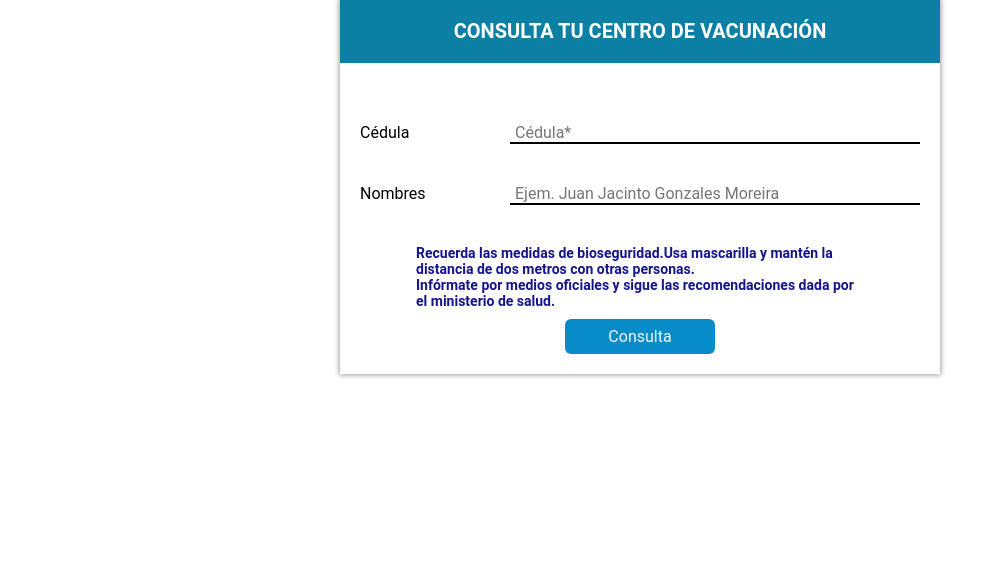
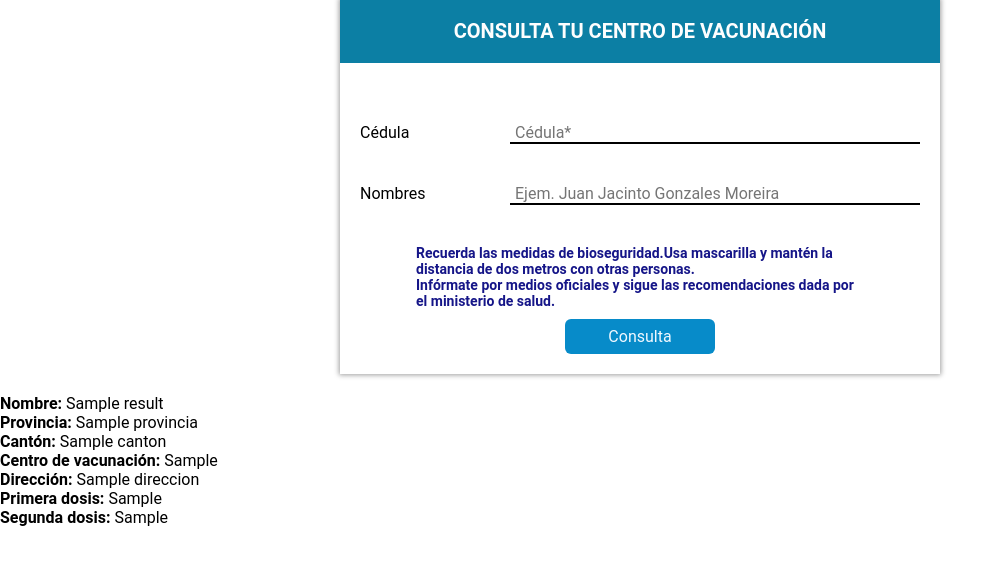
Before and after one commit to CarlosAlmeida2000/WebServicesPython, a Django app: template AppWebConsumo/vacunacion/templates/index.html in a window 1280 px wide. Shown: the part 21-586 px from the top of the page, without its empty margins (0-1007 px from the left). Run offline with Django 3.2, Linux system fonts and the light colour scheme; the template is opened without the code that fills it: most values are stand-ins (such as "Sample title", 1, 10 or a date in 2020).

Commit message:
consumo de terminado

```diff
--- a/AppWebConsumo/static/css/style.css
+++ b/AppWebConsumo/static/css/style.css
@@ -87,7 +87,7 @@
     height: 100%;
     overflow: auto;
     background-color: rgb(0, 0, 0);
-    background-color: rgba(0, 0, 0, 0.4);/
+    background-color: rgba(0, 0, 0, 0.4);
 }
 
 .modal .modal-content {
--- a/AppWebConsumo/vacunacion/service.py
+++ b/AppWebConsumo/vacunacion/service.py
@@ -2,7 +2,8 @@ import requests
 import json
 
 def generate_request(url, params={}):
-    response = requests.post(url, params=params)
+    headers = {'content-type': 'application/json'}
+    response = requests.post(url, data=json.dumps(params),headers=headers)
     if response.status_code == 200:
         return response.json()
 
--- a/AppWebConsumo/vacunacion/templates/index.html
+++ b/AppWebConsumo/vacunacion/templates/index.html
@@ -40,27 +40,17 @@
         </div>
     </div>
     {% if result %}
-    <div class="modal" id="myModal">
-        <div class="modal-content">
-            <div>
-                <p><strong>Nombre: </strong><span id="nombre">{{ result.nombres }}</span></p>
-                <p><strong>Provincia: </strong><span id="canton">Quinsaloma</span></p>
-                <p><strong>Cantón: </strong><span id="parroquia">Quinsaloma</span></p>
-                <p><strong>Centro de vacunación: </strong><span id="centro">Unidad Educativa 16 de Mayo</span></p>
-                <p><strong>Dirección: </strong><span id="direccion">16 de Mayo y San Francisco - Quinsaloma</span></p>
-                <p><strong>Primera dosis: </strong><span id="pr-dosis">VACUNADO/A (PFIZER)</span></p>
-                <p><strong>Segunda dosis: </strong><span id="sc-dosis">VIERNES, 27 DE AGOSTO DE 2021
-                        (13:00-17:00)</span></p>
-            </div>
-            <div class="button">
-                <button type="button" id="aceptar" class="btn">Aceptar</button>
-            </div>
-        </div>
-    </div>
+    <p><strong>Nombre: </strong><span id="nombre">{{ result.nombres }}</span></p>
+    <p><strong>Provincia: </strong><span id="canton">{{ result.provincia }}</span></p>
+    <p><strong>Cantón: </strong><span id="parroquia">{{ result.canton }}</span></p>
+    <p><strong>Centro de vacunación: </strong><span id="centro">{{ result.centro_vacunacion }}</span></p>
+    <p><strong>Dirección: </strong><span id="direccion">{{ result.direccion }}</span></p>
+    <p><strong>Primera dosis: </strong><span id="pr-dosis">{{ result.primera_dosis }}</span></p>
+    <p><strong>Segunda dosis: </strong><span id="sc-dosis">{{ result.segunda_dosis }}</span></p>
     {% else %}
-        <p>Error</p>
+    <p style="color:red;" >!Error¡ Ciudadano no encontrado</p>
     {% endif %}
-    <script src="{% static 'js/modal.js' %}"></script>
+</div>
 
 </body>
 
```
